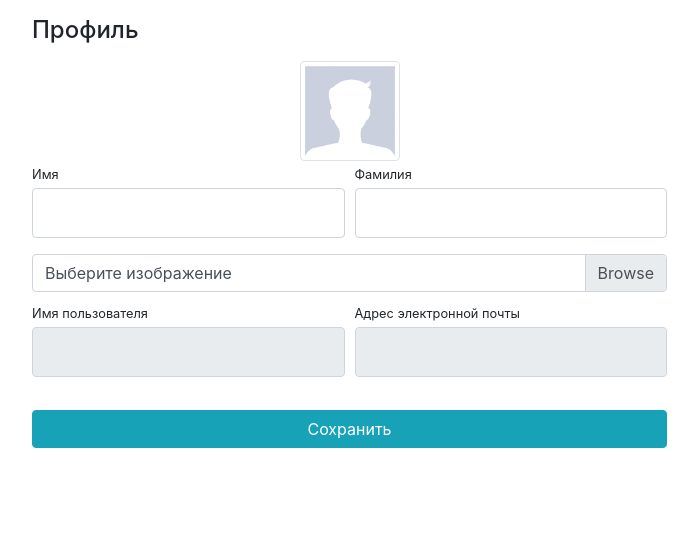
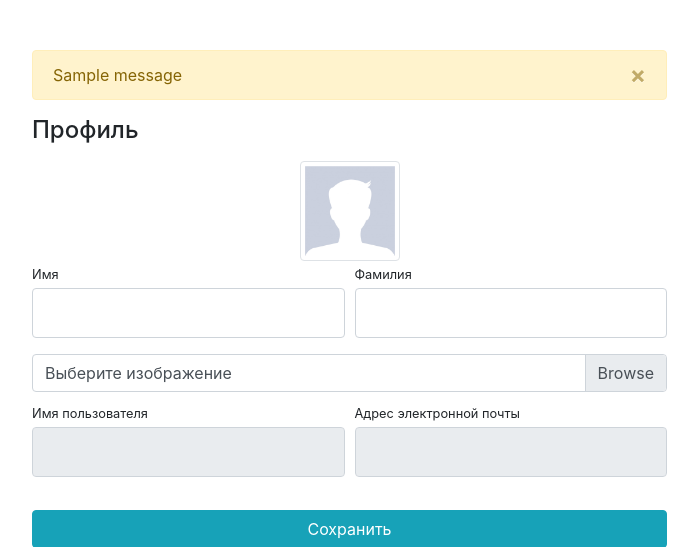
Before and after one commit to Martinovdima/geekshop, a Django app: template users/templates/users/profile.html in a window 1280 px wide. Shown: the part 56-603 px from the top of the page, without its empty margins (53-751 px from the left). Run offline with Django 3.2, Linux system fonts and the light colour scheme; tables that the repository leaves empty hold one stand-in row (values such as "Sample post"); the template is opened without the code that fills it: values that come from a table or form of the project are taken from there, most other values are stand-ins (such as "Sample title", 1, 10 or a date in 2020); one stand-in notice (Sample message) is shown; some libraries are stand-ins or nearby versions.

Commit message:
added message and errors profile

```diff
--- a/users/templates/users/profile.html
+++ b/users/templates/users/profile.html
@@ -9,6 +9,23 @@
     <div class="container">
         <div class="row">
             <div class="col-lg-7">
+                {% if messages or form.errors %}
+            <div class="alert {% if message %} alert-success {% else %} alert-warning {% endif %} alert-dismissible fade show" role="alert"
+                style="margin-top: 50px;">
+                {% if messages %}
+                    {% for message in messages %}
+                        {{ message }}
+                    {% endfor %}
+                {% else %}
+                    {% for error in form.non_field_errors %}
+                        {{ error }}
+                    {% endfor %}
+                {% endif %}
+                <button type="button" class="close" data-dismiss="alert" aria-label="Close">
+                    <span aria-hidden="true">&times;</span>
+                </button>
+            </div>
+        {% endif %}
                 <h4 class="mt-3 mb-3">Профиль</h4>
                 <div class="col-lg-12 text-center">
                     <img width="100" height="100"
--- a/users/views.py
+++ b/users/views.py
@@ -40,9 +40,8 @@ def profile(request):
         form = UserProfileForm(data=request.POST, files=request.FILES, instance=request.user)
         if form.is_valid():
             form.save()
+            messages.success(request, 'Успешно!')
             return HttpResponseRedirect(reverse('users:profile'))
-        else:
-            print(form.errors)
     else:
         form = UserProfileForm(instance=request.user)
     content = {'title': 'Geekshop - Личный кабинет','form': form}
```
